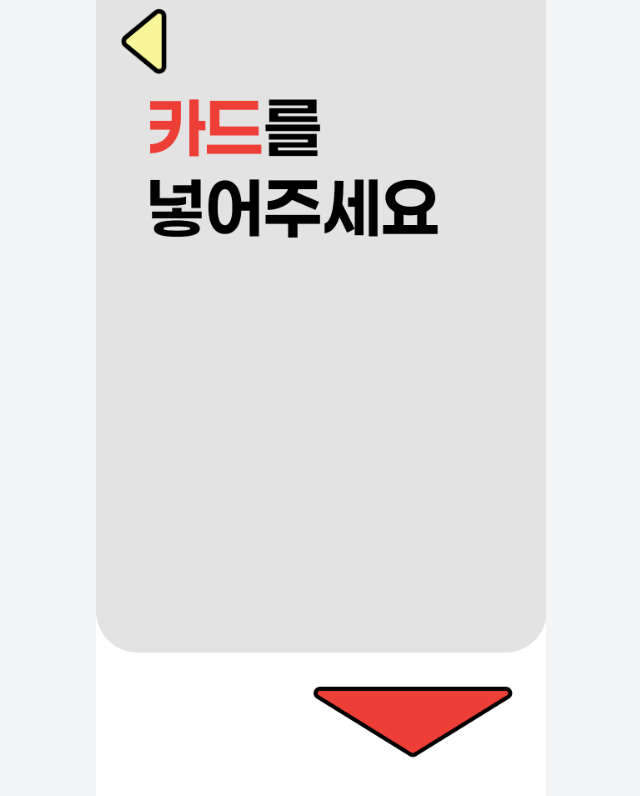
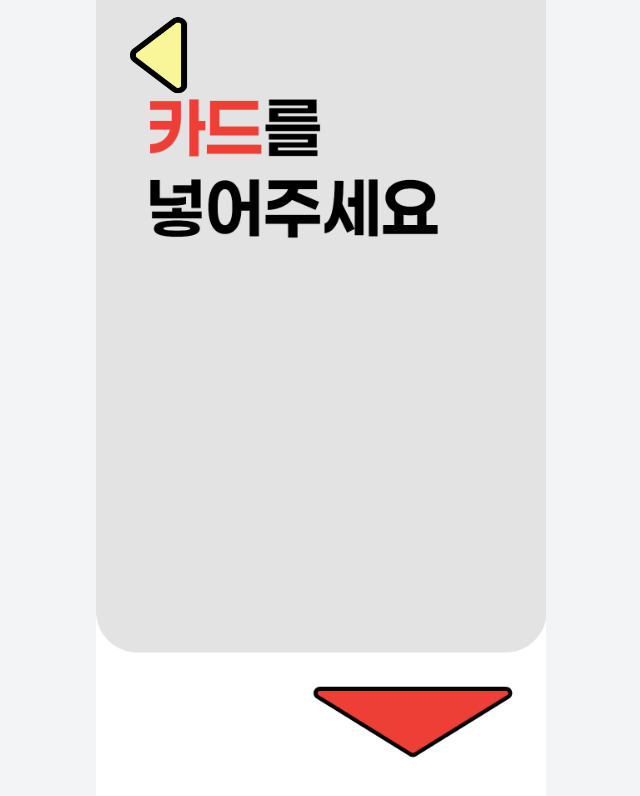
Before and after one commit to chanwonlee/senior_kiosk, a Next.js app: page /payment/card in a window 1280 px wide. Shown: the top 796 px of the page, without its empty margins (319-959 px from the left). Built offline with nearby package versions, Linux system fonts and the light colour scheme.

Commit message:
v7-final

```diff
--- a/src/app/items/bread/page.tsx
+++ b/src/app/items/bread/page.tsx
@@ -31,7 +31,7 @@ export default function Page() {
           src="/png/menu/backbutton.png"
           alt="back button"
           onClick={() => nextPage("/menu")}
-          className="h-1/12"
+          className="size-2/12"
         />
 
         <div className="flex-1 text-center mr-5 text-5xl text-black font-['Paperlogy']">
@@ -49,33 +49,39 @@ export default function Page() {
 
         <div className="flex flex-col flex-1 h-[60vh] justify-between gap-3 px-2">
           <div className="flex flex-row w-full gap-2 h-1/3">
-            <div className="flex-1 text-4xl border-red-600 border-4 rounded-2xl flex items-center justify-center text-center text-white bg-red-500 font-['Paperlogy']"
+            <div
+              className="flex-1 text-4xl border-red-600 border-4 rounded-2xl flex items-center justify-center text-center text-white bg-red-500 font-['Paperlogy']"
               onClick={() => nextPageWithQuery("/item", "녹차케이크", 9000, "bread/1")}>
               녹차<br/>케이크
             </div>
-            <div className="flex-1 text-4xl border-red-600 border-4 rounded-2xl flex items-center justify-center text-center text-white bg-red-500 font-['Paperlogy']"
+            <div
+              className="flex-1 text-4xl border-red-600 border-4 rounded-2xl flex items-center justify-center text-center text-white bg-red-500 font-['Paperlogy']"
               onClick={() => nextPageWithQuery("/item", "딸기초코케이크", 12000, "bread/2")}>
               딸기초코<br/>케이크
             </div>
           </div>
 
           <div className="flex flex-row w-full gap-2 h-1/3">
-            <div className="flex-1 text-4xl border-red-600 border-4 rounded-2xl flex items-center justify-center text-center text-white bg-red-500 font-['Paperlogy']"
+            <div
+              className="flex-1 text-4xl border-red-600 border-4 rounded-2xl flex items-center justify-center text-center text-white bg-red-500 font-['Paperlogy']"
               onClick={() => nextPageWithQuery("/item", "딸기케이크", 10000, "bread/3")}>
               딸기<br/>케이크
             </div>
-            <div className="flex-1 text-4xl border-red-600 border-4 rounded-2xl flex items-center justify-center text-center text-white bg-red-500 font-['Paperlogy']"
+            <div
+              className="flex-1 text-4xl border-red-600 border-4 rounded-2xl flex items-center justify-center text-center text-white bg-red-500 font-['Paperlogy']"
               onClick={() => nextPageWithQuery("/item", "딸기 크로와상", 4000, "bread/4")}>
               딸기<br/>크로와상
             </div>
           </div>
 
           <div className="flex flex-row w-full gap-2 h-1/3">
-            <div className="flex-1 text-4xl border-red-600 border-4 rounded-2xl flex items-center justify-center text-center text-white bg-red-500 font-['Paperlogy']"
+            <div
+              className="flex-1 text-4xl border-red-600 border-4 rounded-2xl flex items-center justify-center text-center text-white bg-red-500 font-['Paperlogy']"
               onClick={() => nextPageWithQuery("/item", "사과파이", 3000, "bread/5")}>
               사과파이
             </div>
-            <div className="flex-1 text-4xl border-red-600 border-4 rounded-2xl flex items-center justify-center text-center text-white bg-red-500 font-['Paperlogy']"
+            <div
+              className="flex-1 text-4xl border-red-600 border-4 rounded-2xl flex items-center justify-center text-center text-white bg-red-500 font-['Paperlogy']"
               onClick={() => nextPageWithQuery("/item", "점심세트", 15000, "bread/6")}>
               점심세트
             </div>
--- a/src/app/items/coffee/page.tsx
+++ b/src/app/items/coffee/page.tsx
@@ -31,7 +31,7 @@ export default function Page() {
 
   return (
     <div className="flex flex-col min-h-screen">
-      <div className="flex flex-row flex-grow items-center justify-between mx-6 mt-8 mb-2">
+      <div className="flex flex-row items-center justify-between mx-8 mt-5 pb-3">
         <NavigationButton
           src="/png/menu/backbutton.png"
           alt="back button"
--- a/src/app/menu/page.tsx
+++ b/src/app/menu/page.tsx
@@ -13,7 +13,7 @@ export default function Page() {
     <div className="flex flex-col min-h-screen">
       <div className="flex flex-row flex-grow items-center justify-between mx-6 mt-2">
         <Image
-          className="h-2/12 w-2/12"
+          className="size-2/12"
           src="/png/menu/backbutton.png"
           alt="Back button"
           width={100}
--- a/src/app/payment/card/page.tsx
+++ b/src/app/payment/card/page.tsx
@@ -12,18 +12,16 @@ export default function Page() {
 
   return (
     <div className="flex flex-col min-h-screen bg-background">
-      <div className="absolute size-2/6 mt-2">
+      <div className="absolute flex flex-row flex-grow items-center justify-between mx-8 mt-4">
         <Image
-          className="ml-6"
+          className="h-[10vh] w-[8vh]"
           src="/png/menu/backbutton.png"
           alt="Back button"
-          width={50}
-          height={50}
-          onClick={() => nextPage(`/cart`)}
+          width={100}
+          height={100}
+          onClick={() => nextPage("/")}
         />
       </div>
-
-
       <div className="flex flex-col flex-grow items-center">
         <Image src="/png/payment/card.png" alt="card"
                width={600}
--- a/src/app/payment/paper/page.tsx
+++ b/src/app/payment/paper/page.tsx
@@ -12,17 +12,16 @@ export default function Page() {
 
   return (
     <div className="flex flex-col min-h-screen bg-background">
-      <div className="absolute size-2/6 mt-2">
+      <div className="absolute flex flex-row flex-grow items-center justify-between mx-8 mt-4">
         <Image
-          className="ml-6"
+          className="h-[10vh] w-[8vh]"
           src="/png/menu/backbutton.png"
           alt="Back button"
-          width={50}
-          height={50}
-          onClick={() => nextPage(`/cart`)}
+          width={100}
+          height={100}
+          onClick={() => nextPage("/")}
         />
       </div>
-
       <div className="flex flex-col flex-grow items-center">
         <Image src="/png/payment/paper.png" alt="paper"
                width={600}
```
Lines whose indentation alone changed are shown as unchanged.
